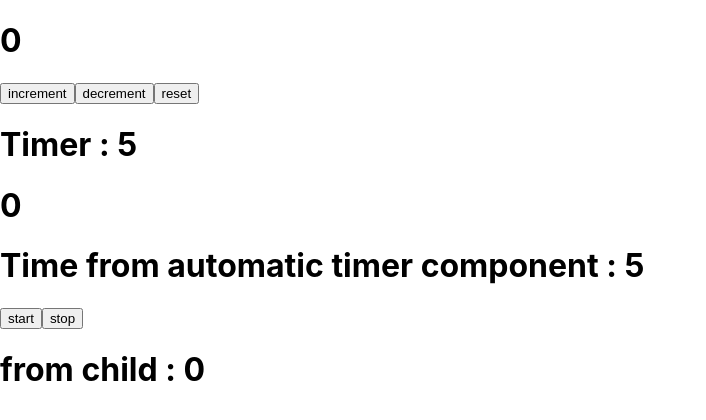
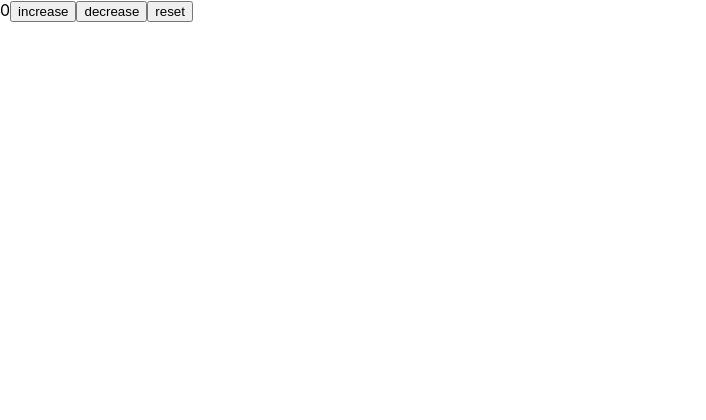
Before and after one commit to sharon884/Mern-Lab, a React (Create React App) app in the folder React/: page / in a window 1280 px wide. Shown: the top 420 px of the page, without its empty margins (0-706 px from the left). Built offline with nearby package versions, Linux system fonts and the light colour scheme.

Commit message:
example for the counter app

```diff
--- a/React/src/App.js
+++ b/React/src/App.js
@@ -1,14 +1,13 @@
 import logo from './logo.svg';
 import './App.css';
 import Counter from './Counter';
-import Timer from './Timer';
+// import Timer from './Timer';
 // import { TimerPro } from './TimerPro';
 
 function App() {
   return (
    <>
     <Counter/>
-    <Timer/>
 
    </>
   );
--- a/React/src/Counter.jsx
+++ b/React/src/Counter.jsx
@@ -1,42 +1,35 @@
-import React from "react";
 import { useState } from "react";
-import { useEffect  } from "react";
 
 
-function Counter () {
+function Counter() {
+   const [time, setTime] = useState(0);
 
- const [ count , setCount  ] = useState(0);
-
- function increment () {
-    setCount(prev => prev +1);
+   const increase = () => {
+      setTime((prev) => prev + 1);
    };
 
 
- function decrement () {
-    if ( count >0 ) {
-        setCount( prev => prev -1);
+   const decrease = () => {
 
-    };
- };
+     setTime ( ( prev) =>  prev != 0 ? prev -1 : 0 );
+   }
 
 
- function reset () {
-    setCount(0);
+   const reset = () => {
+      setTime(0);
    };
-
-
 
 
 
    return (
       <>
-      <h1> {count} </h1>
-      <button onClick={increment}>increment</button>
-      <button onClick={decrement}>decrement</button>
-      <button onClick={reset}>reset</button>
 
+         {time}
+         <button onClick={() => increase()}>increase</button>
+         <button onClick={() => decrease()}>decrease</button>
+         <button onClick={() => reset()}> reset </button>
       </>
    )
-};
+}
 
 export default Counter;
--- a/React/src/Timer.jsx
+++ /dev/null
@@ -1,43 +0,0 @@
-import React from "react";
-import { useState,useEffect } from "react";
-import { TimerPro } from "./TimerPro";
-
-
-function Timer () {
-
-const [ Time, setTime  ] = useState(0);
-const [ prop , setProp ] = useState(0);
-
-function fromParrent ( data ) {
-     setProp(data);
-};
-
-
-   useEffect(()=> {
-
-     let interval = setInterval(()=> {
-        setTime(prev=> prev +1);
-     },1000);
-
-
-     return ()=> {
-
-         clearInterval(interval);
-     }
-
-   },[])
-
-    return (
-        <>
-        <h1> Timer :  {Time}</h1>
-
-
-         <TimerPro number={Time} from= { fromParrent }/>
-
-         <h1> from child : { prop}</h1>
-        </>
-    )
-};
-
-
-export default Timer;
--- a/React/src/TimerPro.jsx
+++ /dev/null
@@ -1,48 +0,0 @@
-import { useEffect,useState } from "react";
-
-export const TimerPro  = ( {number,from}) => {
-
-
-    const [ time , setTime  ] = useState(0);
-
-    const [ running , setRunning ] = useState(false);
-
-
-
-    useEffect(()=> {
-
-        if ( !running ) return ;
-
-     let interval = setInterval(()=> {
-        setTime(prev=> prev+1);
-     },1000);
-
-
-
-     return ()=> {
-        clearInterval(interval);
-     };
-
-
-    },[running]);
-
-
-
-    useEffect(() => {
-        if ( !running ) return;
-        from(time)
-    },[time, from, running]);
-
-
-
-    return (
-        <>
-         <h1> {time}</h1>
-
-         <h1>Time from automatic timer component : {number}</h1>
-         <button onClick={()=> setRunning(true)}>start</button>
-         <button onClick={()=> setRunning(false)}>stop</button>
-         {/* <button onClick={()=> from(20)}>send to parrent</button> */}
-        </>
-    )
-};
```
Lines whose indentation alone changed are shown as unchanged.
